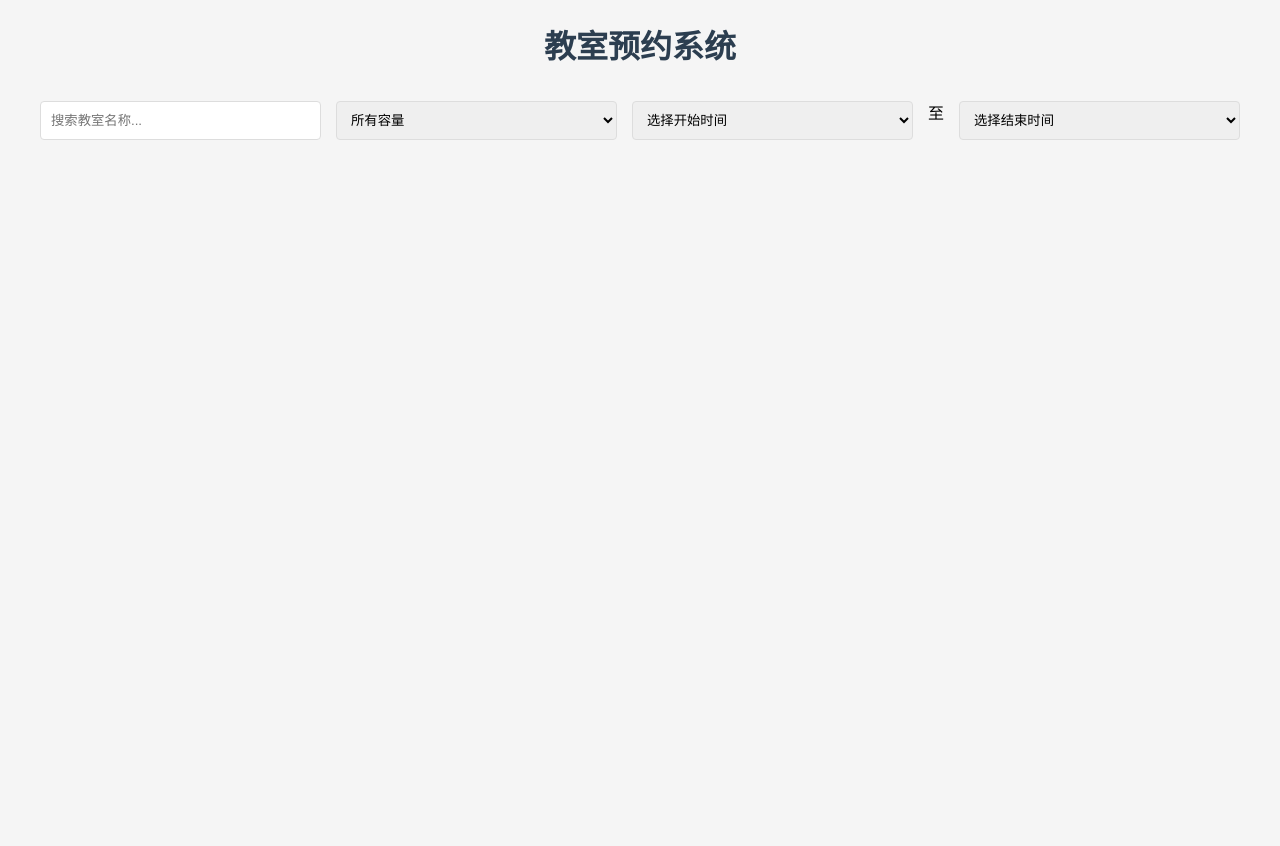
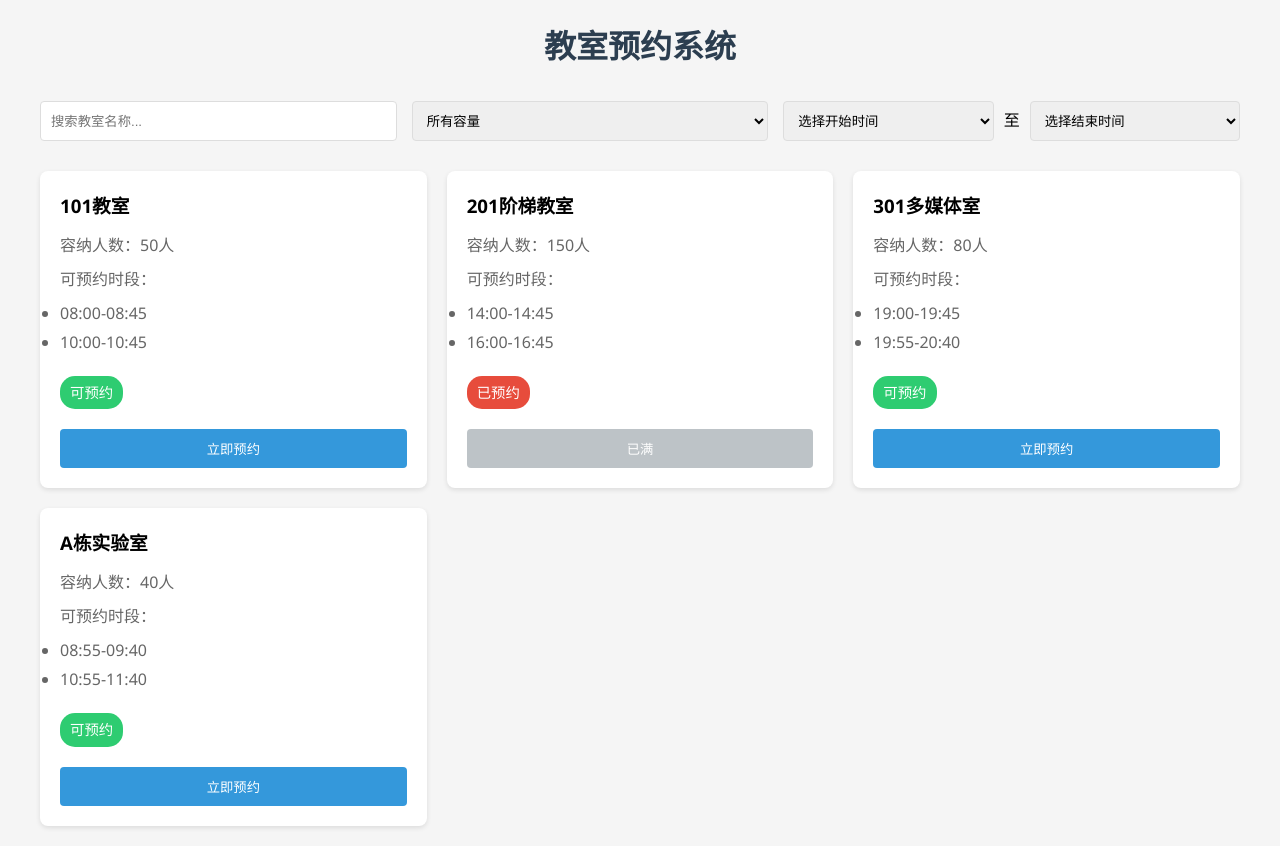
Before and after one commit to ahang13147/SuperB, a plain HTML site: page GUI-part/booking_centre.html in a window 1280 px wide. Before the commit the page ends 800 px from the top, so only its background shows below. Drawn offline with Linux system fonts and the light colour scheme.

Commit message:
Version 0.2 for Guanhang & Jiawei

```diff
--- a/GUI-part/booking_centre.css
+++ b/GUI-part/booking_centre.css
@@ -1,4 +1,3 @@
-/* booking_centre.css */
 * {
     box-sizing: border-box;
     margin: 0;
@@ -36,17 +35,19 @@ h1 {
     border: 1px solid #ddd;
     border-radius: 4px;
     flex: 1 1 200px;
+    min-height: 40px;
 }
 
 .time-filter {
     display: flex;
     align-items: center;
     gap: 10px;
-    flex: 1 1 250px;
+    flex: 1 1 300px;
 }
 
-.time-filter input {
-    padding: 8px;
+.time-filter select {
+    flex: 1;
+    padding: 10px;
 }
 
 .classroom-grid {
@@ -60,6 +61,11 @@ h1 {
     border-radius: 8px;
     padding: 20px;
     box-shadow: 0 2px 5px rgba(0,0,0,0.1);
+    transition: transform 0.2s;
+}
+
+.classroom-card:hover {
+    transform: translateY(-3px);
 }
 
 .status {
@@ -67,6 +73,7 @@ h1 {
     padding: 5px 10px;
     border-radius: 15px;
     font-size: 0.9em;
+    margin: 10px 0;
 }
 
 .available {
@@ -86,8 +93,13 @@ button {
     padding: 10px 20px;
     border-radius: 4px;
     cursor: pointer;
-    margin-top: 15px;
+    margin-top: 10px;
     width: 100%;
+    transition: opacity 0.2s;
+}
+
+button:hover:not(:disabled) {
+    opacity: 0.9;
 }
 
 button:disabled {
@@ -98,4 +110,9 @@ button:disabled {
 .details {
     margin: 10px 0;
     color: #666;
+    line-height: 1.8;
 }
+
+.details p {
+    margin: 5px 0;
+}
--- a/GUI-part/booking_centre.html
+++ b/GUI-part/booking_centre.html
@@ -1,7 +1,7 @@
 <!-- booking_centre.html -->
 <!--
 author: Guanhang Zhang & Jiawei You
-Version：0.1
+Version：0.2
 -->
 <!DOCTYPE html>
 <html lang="zh-CN">
@@ -24,16 +24,15 @@ Version：0.1
                 <option value="50">50人以上</option>
                 <option value="100">100人以上</option>
             </select>
-            <!-- 修改原时间过滤器部分 -->
+            <div class="time-filter">
                 <select id="startTime">
                     <option value="">选择开始时间</option>
-                <!-- 选项将由JS动态生成 -->
                 </select>
                 <span>至</span>
                 <select id="endTime">
                     <option value="">选择结束时间</option>
-                <!-- 选项将由JS动态生成 -->
                 </select>
+            </div>
         </div>
 
         <!-- 教室列表 -->
--- a/GUI-part/booking_centre.js
+++ b/GUI-part/booking_centre.js
@@ -1,88 +1,126 @@
-// booking_centre.js
-// booking_centre.js
 document.addEventListener('DOMContentLoaded', async () => {
-    // DOM元素
-    const classroomList = document.getElementById('classroomList');
-    const searchInput = document.getElementById('searchKeyword');
-    const capacityFilter = document.getElementById('capacityFilter');
-    const startTime = document.getElementById('startTime');
-    const endTime = document.getElementById('endTime');
+    console.log('文档加载完成，开始初始化...');
 
-    // 事件监听
-    [searchInput, capacityFilter, startTime, endTime].forEach(element => {
-        element.addEventListener('input', updateDisplay);
-        element.addEventListener('change', updateDisplay);
-    });
+    // 加载时间段配置
+    let timeSlots;
+    try {
+        console.log('正在加载 time_slots.json...');
+        const response = await fetch('time_slots.json');
+        if (!response.ok) throw new Error(`HTTP错误! 状态码: ${response.status}`);
+        timeSlots = await response.json();
+        console.log('成功加载时间段配置:', timeSlots);
+    } catch (error) {
+        console.error('加载时间段配置失败:', error);
+        alert('无法加载时间段配置，请检查控制台日志');
+        return;
+    }
 
-    // 初始显示
-    updateDisplay();
+    // 模拟教室数据（增加更多测试数据）
     const classrooms = [
         {
             name: "101教室",
             capacity: 50,
-            availableTimes: ["09:00-10:00", "14:00-15:00"],
+            availableTimes: ["08:00-08:45", "10:00-10:45"],
             isBooked: false
         },
         {
             name: "201阶梯教室",
             capacity: 150,
-            availableTimes: ["10:30-12:00", "15:00-17:00"],
+            availableTimes: ["14:00-14:45", "16:00-16:45"],
             isBooked: true
         },
         {
             name: "301多媒体室",
             capacity: 80,
-            availableTimes: ["08:00-09:30", "13:00-14:30"],
+            availableTimes: ["19:00-19:45", "19:55-20:40"],
+            isBooked: false
+        },
+        {
+            name: "A栋实验室",
+            capacity: 40,
+            availableTimes: ["08:55-09:40", "10:55-11:40"],
             isBooked: false
         }
     ];
-    // 加载时间段配置
-    const timeSlots = await fetch('time_slots.js').then(res => res.json());
+    console.log('初始化教室数据:', classrooms);
+
+    // DOM元素引用
+    const elements = {
+        classroomList: document.getElementById('classroomList'),
+        searchInput: document.getElementById('searchKeyword'),
+        capacityFilter: document.getElementById('capacityFilter'),
+        startSelect: document.getElementById('startTime'),
+        endSelect: document.getElementById('endTime')
+    };
+    console.log('DOM元素引用:', elements);
 
     // 初始化时间选择器
-    const startSelect = document.getElementById('startTime');
-    const endSelect = document.getElementById('endTime');
+    function initTimeSelectors() {
+        console.log('初始化时间选择器...');
+        elements.startSelect.innerHTML = '<option value="">选择开始时间</option>';
+        elements.endSelect.innerHTML = '<option value="">选择结束时间</option>';
 
-    // 填充时间段选项
-    timeSlots.forEach(slot => {
-        startSelect.innerHTML += `<option value="${slot}">${slot.split('-')[0]}</option>`;
-        endSelect.innerHTML += `<option value="${slot}">${slot.split('-')[1]}</option>`;
-    });
+        timeSlots.forEach(slot => {
+            const [start, end] = slot.split('-');
+            elements.startSelect.innerHTML += `<option value="${slot}">${start}</option>`;
+            elements.endSelect.innerHTML += `<option value="${slot}">${end}</option>`;
+        });
+        console.log('时间选择器初始化完成');
+    }
 
-    // 修改过滤逻辑
-    function updateDisplay() {
-        const filtered = classrooms.filter(classroom => {
-            // ...保留之前的过滤条件...
+    // 筛选逻辑
+    function filterClassrooms() {
+        const searchTerm = elements.searchInput.value.toLowerCase();
+        const minCapacity = parseInt(elements.capacityFilter.value) || 0;
+        const selectedStart = elements.startSelect.value;
+        const selectedEnd = elements.endSelect.value;
 
-            // 修改时间过滤逻辑
+        console.log('当前筛选条件:', {
+            searchTerm,
+            minCapacity,
+            selectedStart,
+            selectedEnd
+        });
+
+        return classrooms.filter(classroom => {
+            // 名称匹配
+            const nameMatch = classroom.name.toLowerCase().includes(searchTerm);
+
+            // 容量匹配
+            const capacityMatch = classroom.capacity >= minCapacity;
+
+            // 时间匹配
             let timeMatch = true;
-            const selectedStart = startSelect.value;
-            const selectedEnd = endSelect.value;
+            if (selectedStart && selectedEnd) {
+                const expectedSlot = `${selectedStart.split('-')[0]}-${selectedEnd.split('-')[1]}`;
+                timeMatch = classroom.availableTimes.includes(expectedSlot);
+            }
 
-            if (selectedStart && selectedEnd) {
-                // 检查是否存在包含选定时间段的可用时段
-                timeMatch = classroom.availableTimes.some(classTime => {
-                    return classTime === `${selectedStart.split('-')[0]}-${selectedEnd.split('-')[1]}`;
-                });
-            }
+            console.log(`教室 ${classroom.name} 匹配结果:`, {
+                nameMatch,
+                capacityMatch,
+                timeMatch
+            });
 
             return nameMatch && capacityMatch && timeMatch;
         });
-
-        renderClassrooms(filtered);
     }
 
-    // 确保所有筛选器都绑定事件
-    [searchInput, capacityFilter, startSelect, endSelect].forEach(element => {
-        element.addEventListener('change', updateDisplay);
-    });
-    function renderClassrooms(classrooms) {
-        classroomList.innerHTML = classrooms.map(classroom => `
+    // 渲染教室列表
+    function renderClassrooms() {
+        console.log('开始渲染教室列表...');
+        const filtered = filterClassrooms();
+        console.log('筛选结果:', filtered);
+
+        elements.classroomList.innerHTML = filtered.map(classroom => `
             <div class="classroom-card">
                 <h3>${classroom.name}</h3>
                 <div class="details">
                     <p>容纳人数：${classroom.capacity}人</p>
-                    <p>可预约时间：${classroom.availableTimes.join(', ')}</p>
+                    <p>可预约时段：</p>
+                    <ul>
+                        ${classroom.availableTimes.map(t => `<li>${t}</li>`).join('')}
+                    </ul>
                 </div>
                 <span class="status ${classroom.isBooked ? 'booked' : 'available'}">
                     ${classroom.isBooked ? '已预约' : '可预约'}
@@ -92,5 +130,31 @@ document.addEventListener('DOMContentLoaded', async () => {
                 </button>
             </div>
         `).join('');
+
+        console.log('渲染完成，显示 ${filtered.length} 个教室');
+    }
+
+    // 初始化事件监听
+    function initEventListeners() {
+        console.log('初始化事件监听...');
+        const updateEvents = ['input', 'change'];
+        updateEvents.forEach(eventType => {
+            elements.searchInput.addEventListener(eventType, renderClassrooms);
+            elements.capacityFilter.addEventListener(eventType, renderClassrooms);
+            elements.startSelect.addEventListener(eventType, renderClassrooms);
+            elements.endSelect.addEventListener(eventType, renderClassrooms);
+        });
+        console.log('事件监听初始化完成');
+    }
+
+    // 执行初始化流程
+    try {
+        initTimeSelectors();
+        initEventListeners();
+        renderClassrooms();
+        console.log('系统初始化完成');
+    } catch (error) {
+        console.error('初始化过程中发生错误:', error);
+        alert('系统初始化失败，请检查控制台日志');
     }
 });
--- a/GUI-part/time_slots.json
+++ b/GUI-part/time_slots.json
@@ -1,4 +1,3 @@
-// time_slots.json
 [
     "08:00-08:45",
     "08:55-09:40",
```
Lines whose indentation alone changed are shown as unchanged.
